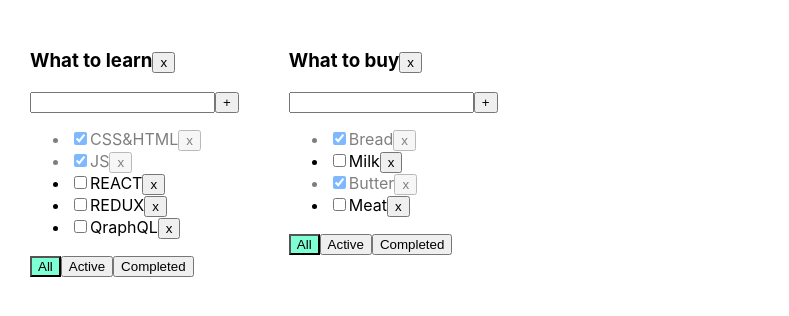
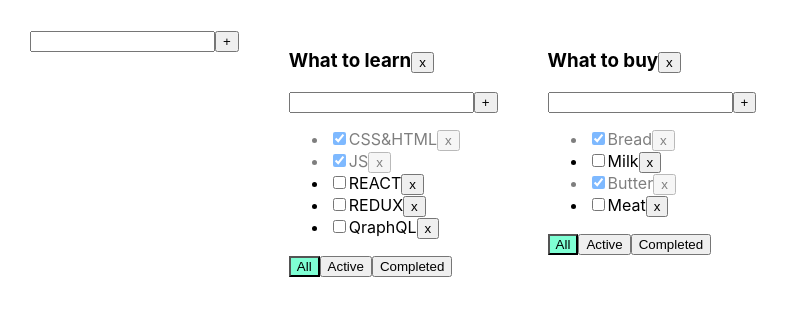
Before and after one commit to YuriyPshenov/todolist-dimych, a React (Create React App) app: page / in a window 1280 px wide. Shown: the top 316 px of the page, without its empty margins (0-789 px from the left). Built offline with nearby package versions, Linux system fonts and the light colour scheme.

Commit message:
todolist-dimych-06

```diff
--- a/src/App.tsx
+++ b/src/App.tsx
@@ -1,7 +1,8 @@
 import React, {useState} from 'react';
 import './App.css';
-import {Todolist} from "./Components/Todolist";
+import {TasksType, Todolist} from "./Components/Todolist";
 import {v1} from "uuid";
+import {AddItemForm} from "./Components/AddItemForm";
 
 
 export type FilterValuesType = 'all' | 'completed' | 'active'
@@ -10,6 +11,10 @@
     id: string
     title: string
     filter: FilterValuesType
+}
+
+type TasksStateType = {
+    [key: string]: Array<TasksType>
 }
 
 const App = () => {
@@ -23,7 +28,7 @@
     ])
 
 
-    const [tasks, setTasks] = useState({
+    const [tasks, setTasks] = useState<TasksStateType>({
         [todolistId1]: [
             {id: v1(), title: 'CSS&HTML', isDone: true},
             {id: v1(), title: 'JS', isDone: true},
@@ -63,9 +68,27 @@
         setTasks({...tasks, [todolistId]: [{id: v1(), title: inputValue, isDone: false}, ...tasks[todolistId]]})
     }
 
+    const addTodolist = (title: string) => {
+        let todolist: TodolistsType = {
+            id: v1(),
+            filter: 'all',
+            title: title,
+        }
+        setTodolists([todolist, ...todolists])
+        setTasks({...tasks, [todolist.id]: [{id: v1(), title: 'newTask', isDone: false}]})
+    }
+
+    const changeTaskTitle = (id: string, newTitle: string, todolistId: string) => {
+        setTasks({...tasks, [todolistId]: [...tasks[todolistId].map(el => el.id === id ? {...el, title: newTitle} : el)]})
+    }
+
+    const changeTodolistTitle = (todolistId: string, newTitle: string) => {
+        setTodolists(todolists.map(t => t.id === todolistId ? {...t, title: newTitle} : t))
+    }
 
     return (
         <div className='App'>
+            <AddItemForm addItem={addTodolist}/>
             {
                 todolists.map( (tl) => {
 
@@ -88,6 +111,8 @@
                         changeStatusTask={changeStatusTask}
                         filter={tl.filter}
                         removeTodolist={removeTodolist}
+                        changeTaskTitle={changeTaskTitle}
+                        changeTodolistTitle={changeTodolistTitle}
                     />
                 } )
             }
--- /dev/null
+++ b/src/Components/AddItemForm.tsx
@@ -0,0 +1,38 @@
+import React, {ChangeEvent, KeyboardEvent, useState} from "react";
+import s from "./Todolist.module.css";
+
+type AddItemFormPropsType = {
+    addItem: (inputValue: string) => void
+}
+export const AddItemForm = (props: AddItemFormPropsType) => {
+    //local state
+    const [title, setTitle] = useState('')
+    const [error, setError] = useState<boolean>(false)
+    const errorStyle = error ? s.error : ''
+
+    //function
+    const onChangeTitle = (event: ChangeEvent<HTMLInputElement>) => {
+        setTitle(event.currentTarget.value)
+        setError(false)
+    }
+
+    const onKeyDownEnterPress = (event: KeyboardEvent<HTMLInputElement>) => event.key === 'Enter' && onClickAddTask()
+
+    const onClickAddTask = () => {
+        const trimmedTitle = title.trim()
+        if (trimmedTitle) {
+            props.addItem(trimmedTitle)
+        } else {
+            setError(true)
+        }
+        setTitle('')
+    }
+
+    return (
+        <div>
+            <input className={errorStyle} value={title} onChange={onChangeTitle} onKeyDown={onKeyDownEnterPress}/>
+            <button onClick={onClickAddTask}>+</button>
+            {error && <div className={s.errorMessage}>Недоступное имя таски</div>}
+        </div>
+    )
+}
--- /dev/null
+++ b/src/Components/EditableSpan.tsx
@@ -0,0 +1,29 @@
+import React, {ChangeEvent, useState} from "react";
+
+type EditableSpanPropsType = {
+    title: string
+    onChange: (value: string) => void
+}
+export const EditableSpan = (props: EditableSpanPropsType) => {
+
+    const [editMode, setEditMode] = useState<boolean>(false)
+    const [title, setTitle] = useState<string>('')
+
+    const activateEditMode = () => {
+        setEditMode(true)
+        setTitle(props.title)
+    }
+
+    const activateViewMode = () => {
+        setEditMode(false)
+        props.onChange(title);
+    }
+
+    const onChangeTitleHandler = (e: ChangeEvent<HTMLInputElement>) => {
+        setTitle(e.currentTarget.value)
+    }
+
+    return (
+        editMode ? <input value={title} onBlur={activateViewMode} onChange={onChangeTitleHandler} autoFocus/> : <span onDoubleClick={activateEditMode}>{props.title}</span>
+    )
+}
--- a/src/Components/Todolist.tsx
+++ b/src/Components/Todolist.tsx
@@ -1,6 +1,8 @@
-import React, {ChangeEvent, KeyboardEvent, useState} from "react";
+import React, {ChangeEvent} from "react";
 import {FilterValuesType} from "../App";
 import s from "./Todolist.module.css";
+import {AddItemForm} from "./AddItemForm";
+import {EditableSpan} from "./EditableSpan";
 
 export type TasksType = {
     id: string
@@ -18,34 +20,18 @@
     changeStatusTask: (idTask: string, isDone: boolean, todolistId: string) => void
     filter: FilterValuesType
     removeTodolist: (todolistId: string) => void
+    changeTaskTitle: (id: string, newTitle: string, todolistId: string) => void
+    changeTodolistTitle: (id: string, newTitle: string) => void
 } // описываем какой должен быть объект
 
 export const Todolist = (props: TodolistPropsType) => { // props = {title: {'Wha to learn'}, tasks: [...]}, props - это объект
 
-    // Local state
-    const [title, setTitle] = useState('')
-    const [error, setError] = useState<boolean>(false)
-
     // Function
-    const onChangeTitle = (event: ChangeEvent<HTMLInputElement>) => {
-        setTitle(event.currentTarget.value)
-        setError(false)
-    }
-
-    const onKeyDownEnterPress = (event: KeyboardEvent<HTMLInputElement>) => event.key === 'Enter' && onClickAddTask()
-
-    const onClickAddTask = () => {
-        const trimmedTitle = title.trim()
-        if (trimmedTitle) {
-            props.addTask(trimmedTitle, props.id)
-        } else {
-            setError(true)
-        }
-        setTitle('')
-    }
-
     const deleteTodolist = () => {
         props.removeTodolist(props.id)
+    }
+    const addTask = (title: string) => {
+        props.addTask(title, props.id)
     }
 
     //filter tasks functions
@@ -57,30 +43,32 @@
     const allFilterButton = props.filter === 'all' ? s.activeFilter : ''
     const activeFilterButton = props.filter === 'active' ? s.activeFilter : ''
     const completedFilterButton = props.filter === 'completed' ? s.activeFilter : ''
-    const errorStyle = error ? s.error : ''
+    const onChangeTitleTodolist = (newTitle: string) => props.changeTodolistTitle(props.id, newTitle)
 
     return (
         <div>
             <div>
-                <h3>{props.title}<button onClick={deleteTodolist}>x</button></h3>
+                <h3>
+                    <EditableSpan title={props.title} onChange={onChangeTitleTodolist}/>
+                    <button onClick={deleteTodolist}>x</button>
+                </h3>
             </div>
-            <div>
-                <input className={errorStyle} value={title} onChange={onChangeTitle} onKeyDown={onKeyDownEnterPress}/>
-                <button onClick={onClickAddTask}>+</button>
-                {error && <div className={s.errorMessage}>Недоступное имя таски</div>}
-            </div>
+            <AddItemForm addItem={addTask}/>
             <ul>
                 {
                     props.tasks.map((t) => {
                             //help function
                             const removeTask = () => props.removeTask(t.id, props.id)
                             const taskStatus = (event: ChangeEvent<HTMLInputElement>) => props.changeStatusTask(t.id, event.currentTarget.checked, props.id)
+                            const onChangeTitleStatusHandler = (newValue: string) => props.changeTaskTitle(t.id, newValue, props.id)
                             const isDoneStyle = t.isDone ? s.isDone : ''
 
+
                             return (
-                                <li key={t.id} className={isDoneStyle}><input type={'checkbox'} checked={t.isDone}
-                                                                              onChange={taskStatus}/><span>{t.title}</span>
-                                    <button onClick={removeTask}>x</button>
+                                <li key={t.id} className={isDoneStyle}>
+                                        <input type={'checkbox'} checked={t.isDone} onChange={taskStatus}/>
+                                        <EditableSpan title={t.title} onChange={onChangeTitleStatusHandler}/>
+                                        <button onClick={removeTask}>x</button>
                                 </li>
                             )
                         }
```
